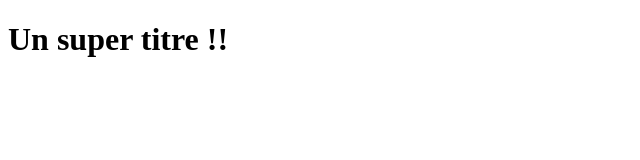
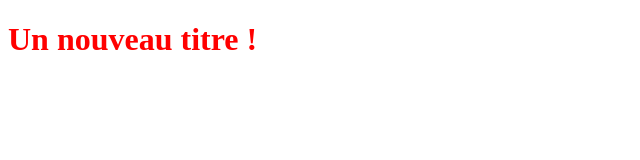
Before and after one commit to artveraa/OpenclassroomsProject, a plain HTML site: page index.html in a window 1280 px wide. Shown: the whole page, without its empty margins (0-640 px from the left). Drawn offline with Linux system fonts and the light colour scheme.

Commit message:
Nouveau titre

```diff
--- a/index.html
+++ b/index.html
@@ -5,6 +5,6 @@
     <link rel="stylesheet" type="text/css" href="style.css">
 </head>
 <body>
-<h1>Un super titre !!</h1>
+<h1>Un nouveau titre !</h1>
 </body>
 </html>
--- a/style.css
+++ b/style.css
@@ -0,0 +1,3 @@
+h1 {
+    color: red;
+}
```
